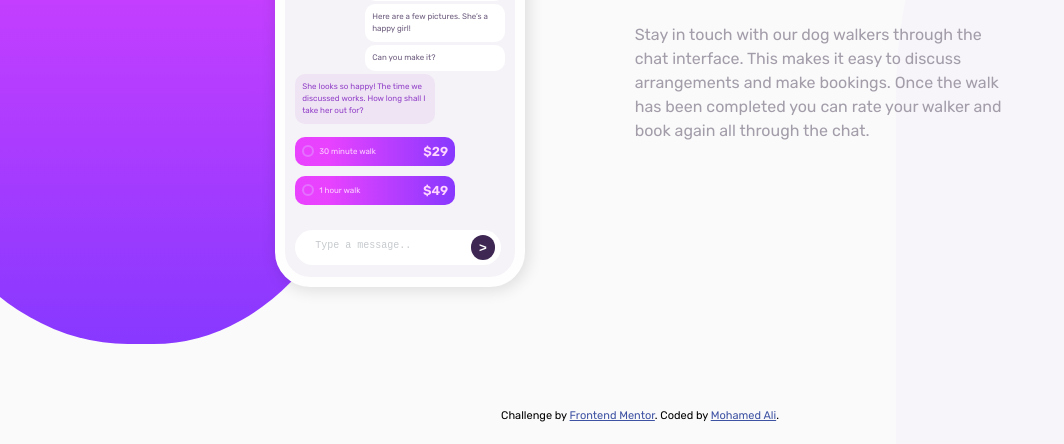
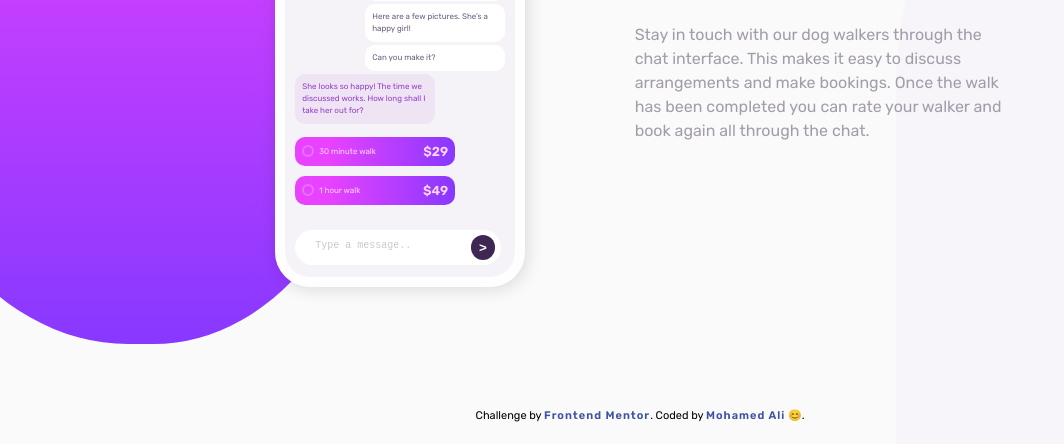
Before and after one commit to mohamed-a-h/chat-app-challenge, a plain HTML site: page index.html in a window 1280 px wide. Shown: the part 356-800 px from the top of the page, without its empty margins (0-1064 px from the left). Drawn offline with Linux system fonts and the light colour scheme.

Commit message:
edit css file

```diff
--- a/css/main style.css
+++ b/css/main style.css
@@ -282,3 +282,9 @@ form.footer button span {
     margin: -35px 0 0;
     position: relative;
 }
+.attribution a {
+    text-decoration: none;
+    font-weight: 600;
+    letter-spacing: 1px;
+    color: hsl(228deg 68% 68%);
+}
--- a/index.html
+++ b/index.html
@@ -81,7 +81,7 @@
   </div>
   <div class="attribution">
     Challenge by <a href="https://www.frontendmentor.io?ref=challenge" target="_blank">Frontend Mentor</a>.
-    Coded by <a href="#">Mohamed Ali</a>.
+    Coded by <a href="#">Mohamed Ali</a>  😊.
   </div>
 </body>
 </html>
```
Also changed, not shown: 1 other file.
